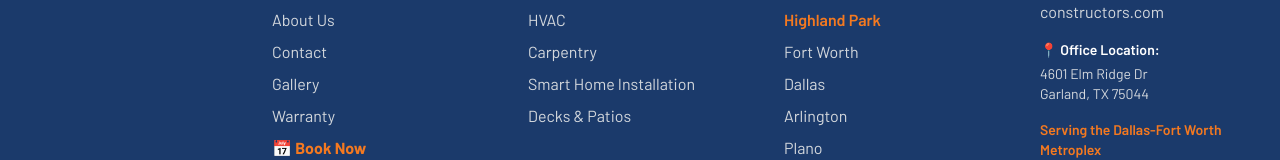
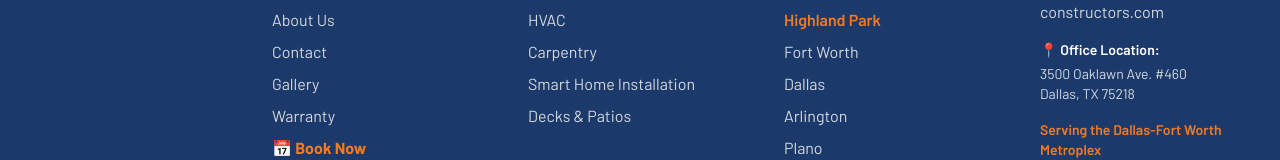
Before and after one commit to thejdmckinney/creative-constructors, a Next.js app: page / in a window 1280 px wide. Shown: the part 3121-3281 px from the top of the page. Built offline with nearby package versions, Linux system fonts and the light colour scheme; no server answers; a web font is replaced by a local one.

Commit message:
Update business address to new Dallas virtual office location

```diff
--- a/seo.config.ts
+++ b/seo.config.ts
@@ -19,10 +19,10 @@ export const seoConfig = {
     name: "Creative Constructors LLC",
     legalName: "Creative Constructors LLC",
     address: {
-      streetAddress: "4601 Elm Ridge Dr",
-      addressLocality: "Garland",
+      streetAddress: "3500 Oaklawn Ave. #460",
+      addressLocality: "Dallas",
       addressRegion: "TX",
-      postalCode: "75044",
+      postalCode: "75218",
       addressCountry: "US",
     },
     phone: "+1-817-470-1889",
```
